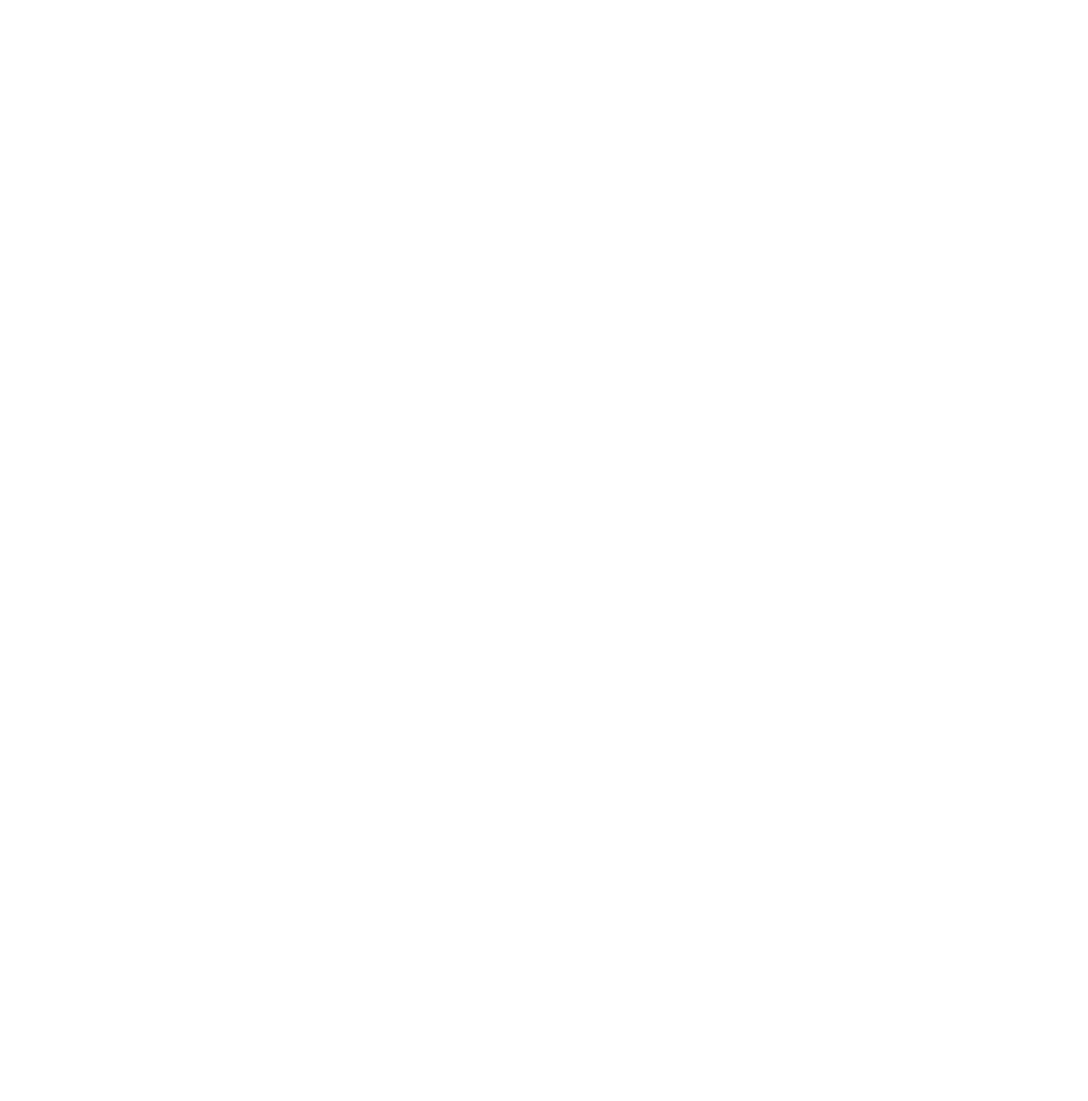
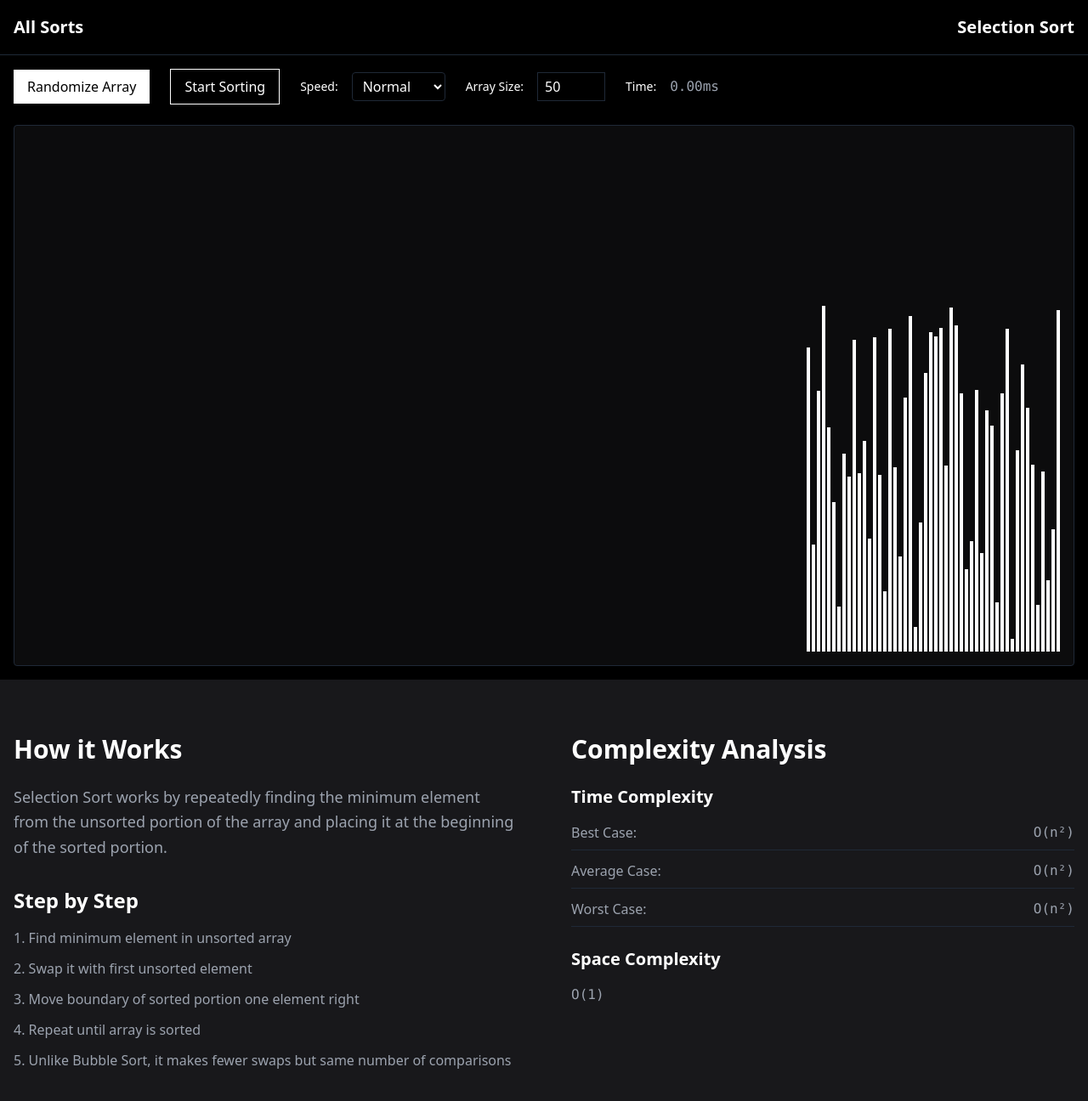
Before and after one commit to ioloEJ42/AllSorts, a React (Vite) app in the folder sorting-visualizer/: page /visualizer/selection-sort in a window 1280 px wide. Before the commit this address had no page. Shown: the top 1296 px of the page at 85% size. Before the commit the page ends 800 px from the top, so only its background shows below. Built offline with nearby package versions, Linux system fonts and the light colour scheme.

Commit message:
Added Bubblesort, selection sort

```diff
--- a/sorting-visualizer/src/App.tsx
+++ b/sorting-visualizer/src/App.tsx
@@ -2,6 +2,7 @@
 import HomePage from "./pages/HomePage";
 import VisualizerPage from "./pages/VisualizerPage";
 import BubbleSort from "./pages/BubbleSort";
+import SelectionSort from "./pages/SelectionSort";
 
 function App() {
   return (
@@ -10,6 +11,7 @@
         <Route path="/" element={<HomePage />} />
         <Route path="/visualizer" element={<VisualizerPage />} />
         <Route path="/visualizer/bubble-sort" element={<BubbleSort />} />
+        <Route path="/visualizer/selection-sort" element={<SelectionSort />} />
       </Routes>
     </Router>
   );
--- /dev/null
+++ b/sorting-visualizer/src/algorithms/bubblesort.ts
@@ -0,0 +1,84 @@
+// src/algorithms/bubbleSort.ts
+import { ArrayBar, SortingAlgorithm } from '../types/sortingTypes';
+
+export const bubbleSort: SortingAlgorithm = {
+  name: "Bubble Sort",
+  execute: async (
+    array: ArrayBar[],
+    updateArray: (newArray: ArrayBar[]) => void,
+    setTimeTaken: (time: number) => void,
+    delay: number = 50
+  ) => {
+    const startTime = performance.now();
+    const arrayCopy = [...array];
+    const n = arrayCopy.length;
+    let swapped: boolean;
+
+    for (let i = 0; i < n - 1; i++) {
+      swapped = false;
+
+      for (let j = 0; j < n - i - 1; j++) {
+        // Highlight elements being compared
+        arrayCopy[j].isComparing = true;
+        arrayCopy[j + 1].isComparing = true;
+        updateArray([...arrayCopy]);
+
+        await new Promise(resolve => setTimeout(resolve, delay));
+
+        // Compare and swap based on height (visual representation)
+        if (arrayCopy[j].height > arrayCopy[j + 1].height) {
+          // Swap elements
+          const temp = arrayCopy[j];
+          arrayCopy[j] = arrayCopy[j + 1];
+          arrayCopy[j + 1] = temp;
+          swapped = true;
+          updateArray([...arrayCopy]);
+        }
+
+        // Reset comparison highlighting
+        arrayCopy[j].isComparing = false;
+        arrayCopy[j + 1].isComparing = false;
+
+        // Mark the larger element as sorted if it's in its final position
+        if (j === n - i - 2) {
+          arrayCopy[j + 1].isSorted = true;
+        }
+
+        updateArray([...arrayCopy]);
+      }
+
+      if (!swapped) {
+        // Mark all remaining elements as sorted
+        for (let k = 0; k <= n - i - 1; k++) {
+          arrayCopy[k].isSorted = true;
+        }
+        updateArray([...arrayCopy]);
+        break;
+      }
+    }
+
+    // Ensure all elements are marked as sorted
+    arrayCopy.forEach(bar => {
+      bar.isSorted = true;
+      bar.isComparing = false;
+    });
+    updateArray([...arrayCopy]);
+
+    const endTime = performance.now();
+    setTimeTaken(endTime - startTime);
+  },
+  description: "Bubble Sort is a simple sorting algorithm that repeatedly steps through the list, compares adjacent elements and swaps them if they are in the wrong order.",
+  timeComplexity: {
+    best: "O(n)",
+    average: "O(n²)",
+    worst: "O(n²)"
+  },
+  spaceComplexity: "O(1)",
+  stepDescription: [
+    "Compare adjacent elements",
+    "Swap them if they are in wrong order",
+    "Move to next pair of elements",
+    "Repeat until no swaps are needed in a pass",
+    "Each pass bubbles up the largest unsorted element"
+  ]
+};
--- /dev/null
+++ b/sorting-visualizer/src/algorithms/selectionSort.ts
@@ -0,0 +1,83 @@
+// src/algorithms/selectionSort.ts
+import { ArrayBar, SortingAlgorithm } from '../types/sortingTypes';
+
+export const selectionSort: SortingAlgorithm = {
+  name: "Selection Sort",
+  execute: async (
+    array: ArrayBar[],
+    updateArray: (newArray: ArrayBar[]) => void,
+    setTimeTaken: (time: number) => void,
+    delay: number = 50
+  ) => {
+    const startTime = performance.now();
+    const arrayCopy = [...array];
+    const n = arrayCopy.length;
+
+    for (let i = 0; i < n - 1; i++) {
+      let minIdx = i;
+
+      // Mark current position as being compared
+      arrayCopy[i].isComparing = true;
+      updateArray([...arrayCopy]);
+
+      // Find the minimum element in the unsorted portion
+      for (let j = i + 1; j < n; j++) {
+        // Highlight current comparison
+        arrayCopy[j].isComparing = true;
+        updateArray([...arrayCopy]);
+        await new Promise(resolve => setTimeout(resolve, delay));
+
+        if (arrayCopy[j].height < arrayCopy[minIdx].height) {
+          // Reset previous minimum's comparison state
+          if (minIdx !== i) {
+            arrayCopy[minIdx].isComparing = false;
+          }
+          minIdx = j;
+        } else {
+          // Reset current comparison if it's not the new minimum
+          if (j !== minIdx) {
+            arrayCopy[j].isComparing = false;
+          }
+        }
+        updateArray([...arrayCopy]);
+      }
+
+      // Swap the found minimum with the first element of unsorted portion
+      if (minIdx !== i) {
+        const temp = arrayCopy[i];
+        arrayCopy[i] = arrayCopy[minIdx];
+        arrayCopy[minIdx] = temp;
+      }
+
+      // Mark current position as sorted and reset comparison states
+      arrayCopy[i].isSorted = true;
+      arrayCopy[i].isComparing = false;
+      if (minIdx !== i) {
+        arrayCopy[minIdx].isComparing = false;
+      }
+
+      updateArray([...arrayCopy]);
+    }
+
+    // Mark the last element as sorted
+    arrayCopy[n - 1].isSorted = true;
+    updateArray([...arrayCopy]);
+
+    const endTime = performance.now();
+    setTimeTaken(endTime - startTime);
+  },
+  description: "Selection Sort works by repeatedly finding the minimum element from the unsorted portion of the array and placing it at the beginning of the sorted portion.",
+  timeComplexity: {
+    best: "O(n²)",
+    average: "O(n²)",
+    worst: "O(n²)"
+  },
+  spaceComplexity: "O(1)",
+  stepDescription: [
+    "Find minimum element in unsorted array",
+    "Swap it with first unsorted element",
+    "Move boundary of sorted portion one element right",
+    "Repeat until array is sorted",
+    "Unlike Bubble Sort, it makes fewer swaps but same number of comparisons"
+  ]
+};
--- a/sorting-visualizer/src/components/AlgorithmTemplate.tsx
+++ b/sorting-visualizer/src/components/AlgorithmTemplate.tsx
@@ -1,97 +1,121 @@
+// src/components/AlgorithmTemplate.tsx
 import React, { useState, useEffect, useCallback } from "react";
 import { Link } from "react-router-dom";
+import { ArrayBar, SortingAlgorithm } from "../types/sortingTypes";
 
 interface AlgorithmTemplateProps {
-  title: string;
-  description: string;
-  timeComplexity: {
-    best: string;
-    average: string;
-    worst: string;
-  };
-  spaceComplexity: string;
+  algorithm: SortingAlgorithm;
 }
 
-interface ArrayBar {
-  height: number;
-  value: number;
-}
-
-const AlgorithmTemplate: React.FC<AlgorithmTemplateProps> = ({
-  title,
-  description,
-  timeComplexity,
-  spaceComplexity,
-}) => {
+const AlgorithmTemplate: React.FC<AlgorithmTemplateProps> = ({ algorithm }) => {
   const [arraySize, setArraySize] = useState("50");
   const [array, setArray] = useState<ArrayBar[]>([]);
-  const [isSorting] = useState(false); // Removed setIsSorting since it's not used yet
-  const [timeTaken] = useState<string>("0.00"); // Removed setTimeTaken since it's not used yet
+  const [isSorting, setIsSorting] = useState(false);
+  const [timeTaken, setTimeTaken] = useState<number>(0);
+  const [delay, setDelay] = useState<number>(50);
+  const [shouldRegenerate, setShouldRegenerate] = useState(true); // New state to control regeneration
 
-  // Wrap generateArray in useCallback to prevent recreating on every render
   const generateArray = useCallback(() => {
     const newArray: ArrayBar[] = [];
     const size = parseInt(arraySize) || 50;
-
-    // Ensure size is within reasonable bounds
     const boundedSize = Math.min(Math.max(size, 5), 200);
 
     for (let i = 0; i < boundedSize; i++) {
-      const value = Math.floor(Math.random() * 400) + 10; // Random value between 10 and 410
       newArray.push({
-        height: value,
-        value: value,
+        height: Math.floor(Math.random() * 400) + 10,
+        value: Math.floor(Math.random() * 400) + 10,
+        isComparing: false,
+        isSorted: false,
       });
     }
     setArray(newArray);
+    setShouldRegenerate(false); // Reset the flag after generating
   }, [arraySize]);
 
-  // Handle array size input change
   const handleSizeChange = (e: React.ChangeEvent<HTMLInputElement>) => {
     const newSize = e.target.value;
-    // Only allow numbers
     if (/^\d*$/.test(newSize) && parseInt(newSize) <= 200) {
       setArraySize(newSize);
+      setShouldRegenerate(true); // Set flag to regenerate array
     }
   };
 
-  // Generate new array when size changes
+  const handleSort = async () => {
+    setIsSorting(true);
+    await algorithm.execute(array, setArray, setTimeTaken, delay);
+    setIsSorting(false);
+  };
+
+  const handleRandomize = () => {
+    setShouldRegenerate(true);
+  };
+
+  const handleSpeedChange = (e: React.ChangeEvent<HTMLSelectElement>) => {
+    const newDelay = parseInt(e.target.value);
+    setDelay(newDelay);
+  };
+
   useEffect(() => {
-    if (!isSorting) {
+    if (shouldRegenerate && !isSorting) {
       generateArray();
     }
-  }, [generateArray, isSorting]); // Added proper dependencies
+  }, [shouldRegenerate, isSorting, generateArray]);
 
   return (
     <div className="bg-black text-white">
-      {/* Visualization Section - Full Screen */}
       <section className="h-screen flex flex-col">
         <nav className="border-b border-gray-800 px-4">
           <div className="max-w-7xl mx-auto flex justify-between h-16 items-center">
             <Link to="/" className="text-xl font-semibold">
               All Sorts
             </Link>
-            <h1 className="text-xl font-bold">{title}</h1>
+            <h1 className="text-xl font-bold">{algorithm.name}</h1>
           </div>
         </nav>
 
         <div className="flex-1 flex flex-col p-4">
-          {/* Controls */}
           <div className="flex flex-wrap items-center gap-6 mb-6">
             <button
-              onClick={generateArray}
+              onClick={handleRandomize}
               disabled={isSorting}
               className="px-4 py-2 bg-white text-black hover:bg-gray-200 transition-colors disabled:opacity-50 disabled:cursor-not-allowed"
             >
-              Generate New Array
+              Randomize Array
             </button>
 
             <button
-              disabled={true} // Will be enabled when we implement sorting
+              onClick={handleSort}
+              disabled={isSorting}
               className="px-4 py-2 border border-white text-white hover:bg-white hover:text-black transition-colors disabled:opacity-50 disabled:cursor-not-allowed"
             >
               Start Sorting
             </button>
+
+            <div className="flex items-center gap-4">
+              <label className="text-sm">Speed:</label>
+              <select
+                value={delay}
+                onChange={handleSpeedChange}
+                disabled={isSorting}
+                className="bg-black border border-gray-800 text-white px-2 py-1 rounded focus:outline-none focus:border-gray-600"
+              >
+                <option className="bg-black text-white" value="100">
+                  Slow
+                </option>
+                <option className="bg-black text-white" value="50">
+                  Normal
+                </option>
+                <option className="bg-black text-white" value="25">
+                  Fast
+                </option>
+                <option className="bg-black text-white" value="10">
+                  Very Fast
+                </option>
+                <option className="bg-black text-white" value="5">
+                  Ultra Fast
+                </option>
+              </select>
+            </div>
 
             <div className="flex items-center gap-4">
               <label className="text-sm">Array Size:</label>
@@ -107,16 +131,23 @@
 
             <div className="flex items-center gap-4">
               <label className="text-sm">Time:</label>
-              <span className="font-mono text-gray-400">{timeTaken}ms</span>
+              <span className="font-mono text-gray-400">
+                {timeTaken.toFixed(2)}ms
+              </span>
             </div>
           </div>
 
-          {/* Visualization Area - Right Aligned Bars */}
           <div className="flex-1 border border-gray-800 rounded flex items-end justify-end gap-[2px] p-4 bg-zinc-900/50">
             {array.map((bar, index) => (
               <div
                 key={index}
-                className="w-1 bg-white transition-all duration-200"
+                className={`w-1 transition-all duration-200 ${
+                  bar.isComparing
+                    ? "bg-yellow-500"
+                    : bar.isSorted
+                    ? "bg-green-500"
+                    : "bg-white"
+                }`}
                 style={{ height: `${bar.height}px` }}
               />
             ))}
@@ -133,17 +164,16 @@
               <div>
                 <h2 className="text-3xl font-bold mb-6">How it Works</h2>
                 <p className="text-gray-400 leading-relaxed text-lg">
-                  {description}
+                  {algorithm.description}
                 </p>
               </div>
 
               <div>
                 <h3 className="text-2xl font-bold mb-4">Step by Step</h3>
                 <ol className="list-decimal list-inside space-y-3 text-gray-400">
-                  <li>First pass through the array</li>
-                  <li>Compare adjacent elements</li>
-                  <li>Swap if they are in wrong order</li>
-                  <li>Repeat until no swaps needed</li>
+                  {algorithm.stepDescription.map((step, index) => (
+                    <li key={index}>{step}</li>
+                  ))}
                 </ol>
               </div>
             </div>
@@ -160,18 +190,20 @@
                     <ul className="space-y-3">
                       <li className="flex justify-between items-center border-b border-gray-800 pb-2">
                         <span>Best Case:</span>
-                        <span className="font-mono">{timeComplexity.best}</span>
+                        <span className="font-mono">
+                          {algorithm.timeComplexity.best}
+                        </span>
                       </li>
                       <li className="flex justify-between items-center border-b border-gray-800 pb-2">
                         <span>Average Case:</span>
                         <span className="font-mono">
-                          {timeComplexity.average}
+                          {algorithm.timeComplexity.average}
                         </span>
                       </li>
                       <li className="flex justify-between items-center border-b border-gray-800 pb-2">
                         <span>Worst Case:</span>
                         <span className="font-mono">
-                          {timeComplexity.worst}
+                          {algorithm.timeComplexity.worst}
                         </span>
                       </li>
                     </ul>
@@ -180,7 +212,7 @@
                     <h3 className="text-xl font-semibold text-white mb-4">
                       Space Complexity
                     </h3>
-                    <p className="font-mono">{spaceComplexity}</p>
+                    <p className="font-mono">{algorithm.spaceComplexity}</p>
                   </div>
                 </div>
               </div>
--- /dev/null
+++ b/sorting-visualizer/src/pages/SelectionSort.tsx
@@ -0,0 +1,8 @@
+import AlgorithmTemplate from "../components/AlgorithmTemplate";
+import { selectionSort } from "../algorithms/selectionSort";
+
+const SelectionSortPage = () => {
+  return <AlgorithmTemplate algorithm={selectionSort} />;
+};
+
+export default SelectionSortPage;
--- a/sorting-visualizer/src/pages/VisualizerPage.tsx
+++ b/sorting-visualizer/src/pages/VisualizerPage.tsx
@@ -1,15 +1,14 @@
+// src/pages/VisualizerPage.tsx
 import { Link } from "react-router-dom";
 
 const VisualizerPage = () => {
   return (
     <div className="min-h-screen bg-black">
-      <nav className="border-b border-gray-800">
-        <div className="max-w-7xl mx-auto px-4 sm:px-6 lg:px-8">
-          <div className="flex justify-between h-16 items-center">
-            <Link to="/" className="text-xl font-semibold text-white">
-              All Sorts
-            </Link>
-          </div>
+      <nav className="border-b border-gray-800 px-4">
+        <div className="max-w-7xl mx-auto flex justify-between h-16 items-center">
+          <Link to="/" className="text-xl font-semibold text-white">
+            All Sorts
+          </Link>
         </div>
       </nav>
 
@@ -24,6 +23,13 @@
             description="A simple sorting algorithm that repeatedly steps through the list, compares adjacent elements and swaps them if they are in the wrong order."
             complexity="O(n²)"
             link="/visualizer/bubble-sort"
+          />
+
+          <AlgorithmCard
+            title="Selection Sort"
+            description="Works by repeatedly finding the minimum element from the unsorted portion and placing it at the beginning of the sorted portion."
+            complexity="O(n²)"
+            link="/visualizer/selection-sort"
           />
           {/* Add more algorithm cards here as we implement them */}
         </div>
--- /dev/null
+++ b/sorting-visualizer/src/types/sortingTypes.ts
@@ -0,0 +1,24 @@
+export interface ArrayBar {
+    height: number;
+    value: number;
+    isComparing: boolean;
+    isSorted: boolean;
+  }
+
+  export interface SortingAlgorithm {
+    name: string;
+    execute: (
+      array: ArrayBar[],
+      updateArray: (newArray: ArrayBar[]) => void,
+      setTimeTaken: (time: number) => void,
+      delay?: number  // Added delay parameter as optional
+    ) => Promise<void>;
+    description: string;
+    timeComplexity: {
+      best: string;
+      average: string;
+      worst: string;
+    };
+    spaceComplexity: string;
+    stepDescription: string[];
+  }
```
Also changed, not shown: sorting-visualizer/src/pages/BubbleSort.tsx (+4 -15 lines).
